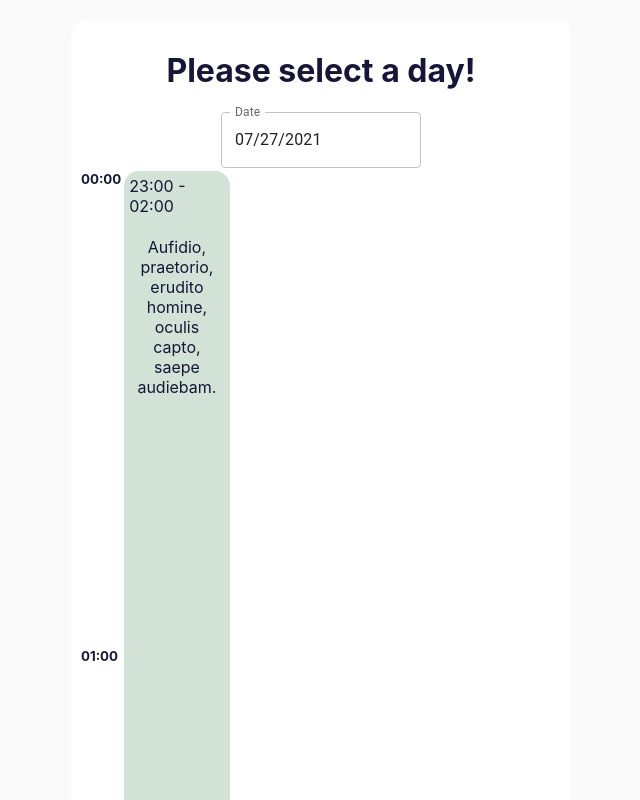
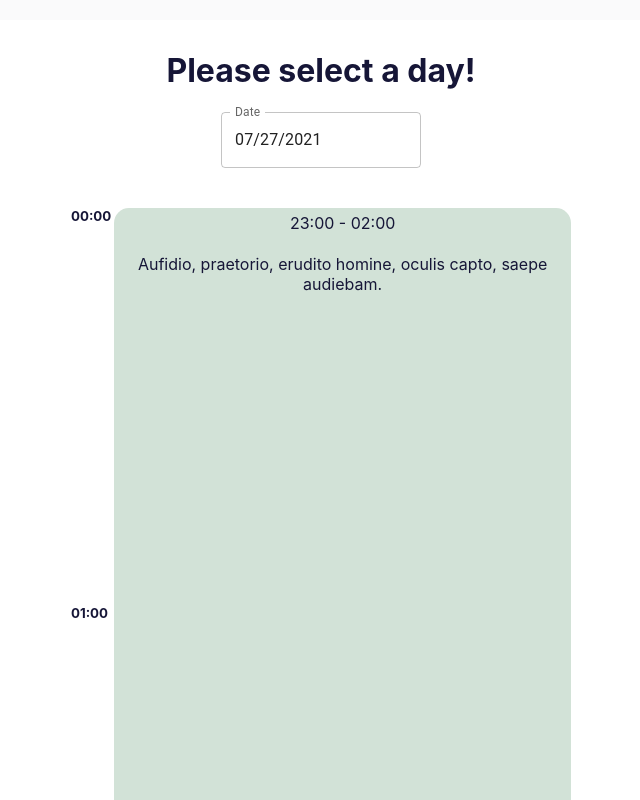
Before and after one commit to kozarip/avinty_test, a React (Create React App) app: page / in a window 1280 px wide. Shown: the top 800 px of the page, without its empty margins (319-959 px from the left). Built offline with nearby package versions, Linux system fonts and the light colour scheme.

Commit message:
feat: items width

```diff
--- a/src/components/calendar.scss
+++ b/src/components/calendar.scss
@@ -1,9 +1,11 @@
 .calendarContainer{
+    width: 100%;
+    max-width: 500px;
+    margin-top: 40px;
   .schedule {
     display: grid;
     grid-gap: 3px;
     grid-template-rows:
-      [tracks] auto
       [time-0000] 0.5fr
       [time-0015] 0.5fr
       [time-0030] 0.5fr
@@ -125,5 +127,14 @@
       font-weight: normal;
       text-align: center;
     }
+    &.fullWidth {
+      grid-column: auto / span 4;
+    }
+    &.halfWidth {
+      grid-column: auto / span 2;
+    }
+    &.thirdWidth {
+
+    }
   }
 }
--- a/src/components/calendar.tsx
+++ b/src/components/calendar.tsx
@@ -16,6 +16,7 @@ const Calendar: React.FC<CalendarProps> = ({ date, appointments }) => {
   const [isAppointmentModalOpen, setIsAppointmentModalOpen] = useState(false)
   const [selectedAppointment, setSelectedAppointment] = useState<AppointmentType>(appointments[0])
 
+
   const renderAppointments = () => {
     return appointments.map((appointment: AppointmentType, i) => {
       let start = moment(appointment.start).format("HHmm")
@@ -29,9 +30,31 @@ const Calendar: React.FC<CalendarProps> = ({ date, appointments }) => {
         }
       }
 
+      //find and count same time appointments
+      const sameTime = appointments.filter((other: AppointmentType) => {
+        if (appointment.id === other.id) return false;
+        const start = Date.parse(appointment.start)
+        const end = Date.parse(appointment.end)
+        const otherStart = Date.parse(other.start)
+        const otherEnd = Date.parse(other.end)
+        if (otherStart < start && start < otherEnd) return true;
+        if (otherStart < end && end < otherEnd) return true;
+        if (start < otherEnd && otherEnd < end) return true;
+        if (start < otherStart && otherStart < end) return true;
+        if(otherStart === start && end === otherEnd) return true
+        return false;
+      })
+      let timeCssClass = ""
+      if (sameTime.length === 0) {
+        timeCssClass = "fullWidth"
+      } else if (sameTime.length === 1) {
+        timeCssClass = "halfWidth"
+      } else if (sameTime.length === 3) {
+        timeCssClass = "thirdWidth"
+      }
       return (
         <div
-          className='calendarItem'
+          className={`calendarItem ${timeCssClass}`}
           key={appointment.id}
           style={{
             gridRow: `time-${start} / time-${end}`,
--- a/src/styles/App.scss
+++ b/src/styles/App.scss
@@ -12,7 +12,7 @@ body {
   flex-direction: column;
   align-items: center;
   width: 100%;
-  max-width: 500px;
+  max-width: 1280px;
   margin: 20px auto 20px auto;
   padding: 10px;
   background-color: #fff;
```
